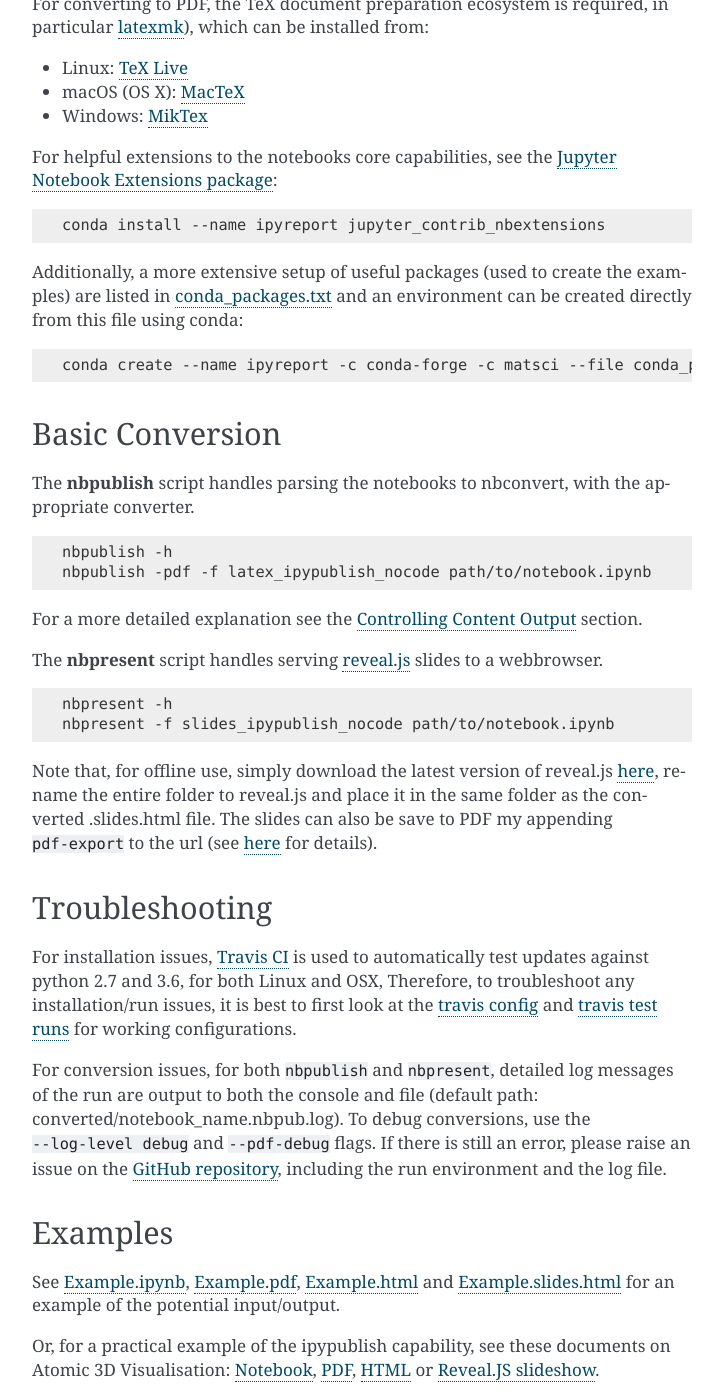
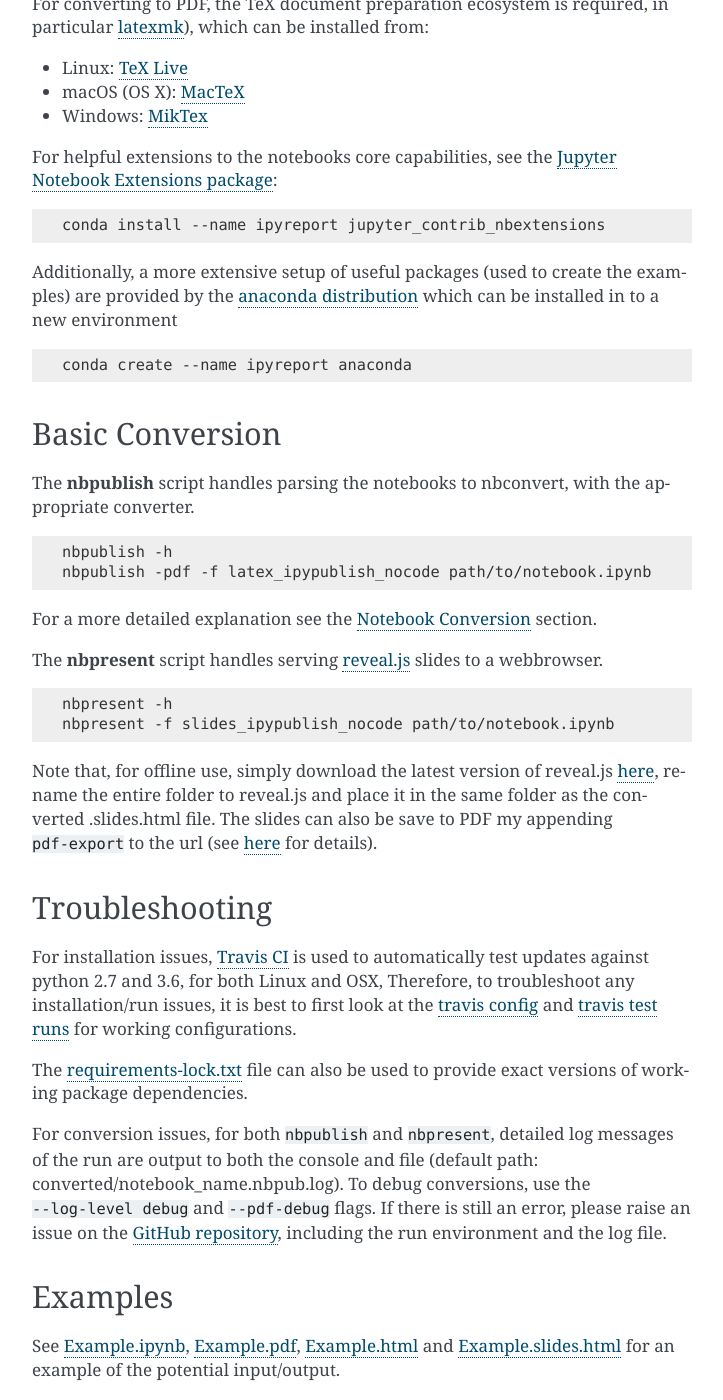
Before and after one commit to chrisjsewell/ipypublish, a Sphinx documentation site: the page built from docs/source/getting_started.rst, in a window 1280 px wide and 1400 px high, scrolled down 458 px. Shown: the whole window, without its empty margins (388-1111 px from the left). Built offline with Sphinx 7.4.7, drawn with Linux system fonts in a browser that asks for light colours.

Commit message:
update documentation links

```diff
--- a/docs/source/getting_started.rst
+++ b/docs/source/getting_started.rst
@@ -39,13 +39,13 @@
    conda install --name ipyreport jupyter_contrib_nbextensions
 
 Additionally, a more extensive setup of useful packages (used to create
-the examples) are listed in
-`conda_packages.txt <https://github.com/chrisjsewell/ipypublish/blob/master/conda_packages.txt>`__
-and an environment can be created directly from this file using conda:
+the examples) are provided by the
+`anaconda distribution <https://docs.anaconda.com/anaconda/packages/pkg-docs/>`__
+which can be installed in to a new environment
 
 .. code-block:: console
 
-   conda create --name ipyreport -c conda-forge -c matsci --file conda_packages.txt
+   conda create --name ipyreport anaconda
 
 Basic Conversion
 ----------------
@@ -58,8 +58,7 @@
    nbpublish -h
    nbpublish -pdf -f latex_ipypublish_nocode path/to/notebook.ipynb
 
-For a more detailed explanation see the `Controlling Content
-Output <content_output.html>`__ section.
+For a more detailed explanation see the :ref:`notebook_conversion` section.
 
 The **nbpresent** script handles serving
 `reveal.js <http://lab.hakim.se/reveal-js/#/>`__ slides to a webbrowser.
@@ -88,6 +87,10 @@
 and `travis test runs <https://travis-ci.org/chrisjsewell/ipypublish>`__
 for working configurations.
 
+The `requirements-lock.txt <https://github.com/chrisjsewell/ipypublish/blob/master/requirements-lock.txt>`_
+file can also be used to provide exact versions of
+working package dependencies.
+
 For conversion issues, for both ``nbpublish`` and ``nbpresent``,
 detailed log messages of the run are output to both the console and file
 (default path: converted/notebook_name.nbpub.log). To debug conversions,
--- a/docs/source/notebook_conversion.rst
+++ b/docs/source/notebook_conversion.rst
@@ -1,3 +1,5 @@
+.. _notebook_conversion:
+
 Notebook Conversion
 ===================
 
--- a/requirements.txt
+++ b/requirements.txt
@@ -6,7 +6,7 @@
 traitlets
 tornado
 bibtexparser
-jsonextended
+jsonextended>=0.7
 six
 jsonschema
 pyyaml
```
